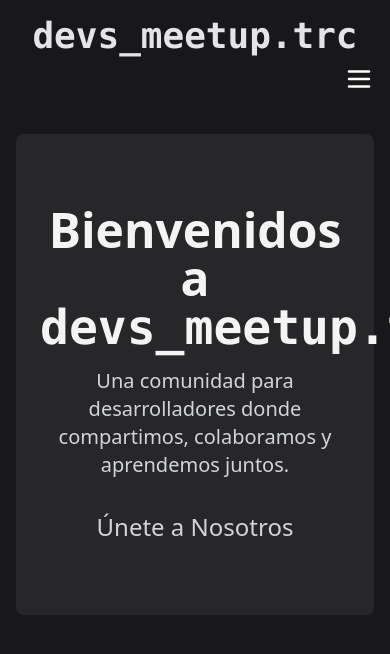
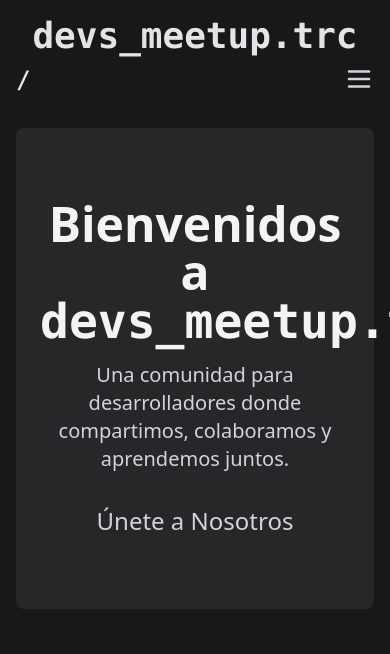
Before and after one commit to Jorki3/dev_meetup_trc, an Astro site: page / in a window 390 px wide. Shown: the top 654 px of the page. Built offline with nearby package versions, Linux system fonts and the light colour scheme; Astro itself is replaced by a stand-in of ours.

Commit message:
Title of page on NAv

```diff
--- a/src/components/Nav.astro
+++ b/src/components/Nav.astro
@@ -1,12 +1,18 @@
 ---
-
+const title = Astro.url.pathname;
 ---
 
 <nav x-data="{open: false}">
-  <div class="grid justify-items-end mb-2">
+  <div class="flex flex-row lg:flex-none">
+    <div class="flex-1 lg:hidden">
+      <h1 class="text-2xl my-auto font-black">{title}</h1>
+    </div>
+
+    <div class="flex-1">
+      <div class="grid justify-items-end">
         <button
           @click="open = !open"
-      class="text-white hover:text-indigo-600 lg:hidden"
+          class="text-zinc-300 hover:text-indigo-600 lg:hidden"
         >
           <svg
             width="30"
@@ -21,8 +27,8 @@
             x-show="!open"
           >
             <path stroke="none" d="M0 0h24v24H0z" fill="none"></path><path
-          d="M4 6l16 0"></path><path d="M4 12l16 0"></path><path d="M4 18l16 0"
-        ></path>
+              d="M4 6l16 0"></path><path d="M4 12l16 0"></path><path
+              d="M4 18l16 0"></path>
           </svg>
 
           <svg
@@ -41,6 +47,8 @@
           >
         </button>
       </div>
+    </div>
+  </div>
 
   <!-- <= MD screen -->
   <div
```
Lines whose indentation alone changed are shown as unchanged.
